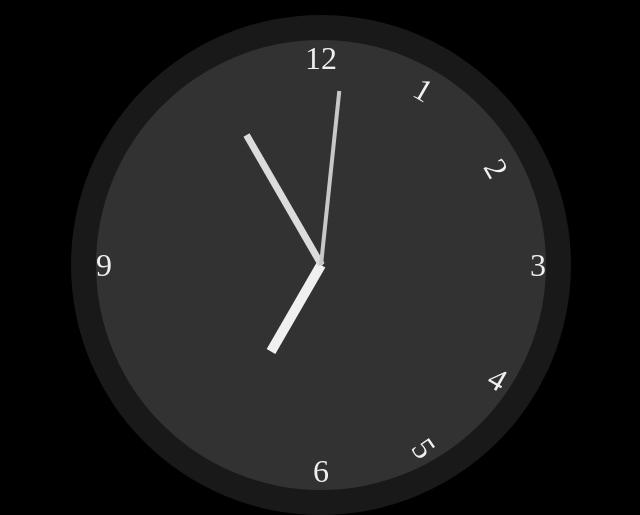
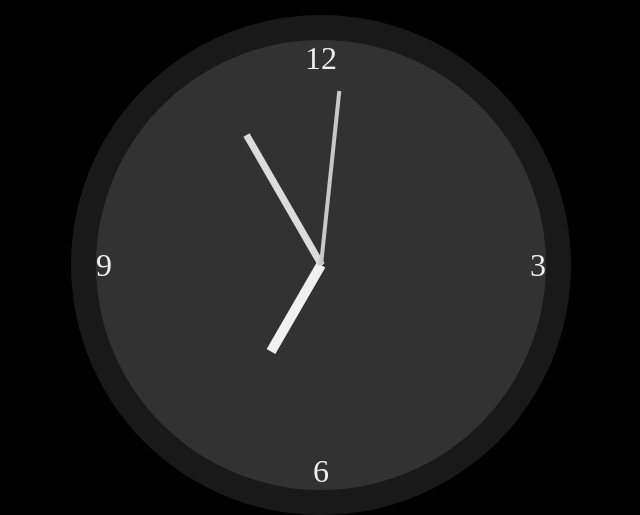
Before and after one commit to j-caussade/clock, a plain HTML site: page index.html in a window 1280 px wide. Shown: the part 135-650 px from the top of the page, 319-959 px from the left. Drawn offline with Linux system fonts and the light colour scheme; a web font is replaced by a local one.

Commit message:
CODE CORRECTION: - Deleting useless code (HTML, JS); - Deletingempty README file;

```diff
--- a/index.html
+++ b/index.html
@@ -16,11 +16,7 @@
             <div id="bezel">
                 <div id="numbers">
                     <div class="number" id="twelve">12</div>
-                    <div class="number" id="one">1</div>
-                    <div class="number" id="two">2</div>
                     <div class="number" id="three">3</div>
-                    <div class="number" id="for">4</div>
-                    <div class="number" id="five">5</div>
                     <div class="number" id="six">6</div>
                     <div class="number" id="nine">9</div>
                     <div id="hands">
--- a/style.css
+++ b/style.css
@@ -66,32 +66,8 @@ main {
     top: calc(50% - 225px);
 }
 
-#one {
-    position: relative;
-    transform-origin: 0 225px;
-    transform: rotate(30deg);
-}
-
-#two {
-    top: calc(50% - 225px);
-    transform-origin: 0 225px;
-    transform: rotate(60deg);
-}
-
 #three {
     right: calc(50% - 225px);
-}
-
-#for {
-    right: calc(50% - 225px);
-    transform-origin: -225px 0;
-    transform: rotate(30deg);
-}
-
-#five {
-    right: calc(50% - 225px);
-    transform-origin: -225px 0;
-    transform: rotate(55deg);
 }
 
 #six {
```
Also changed, not shown: script.js (line endings or trailing spaces), 1 other file.
